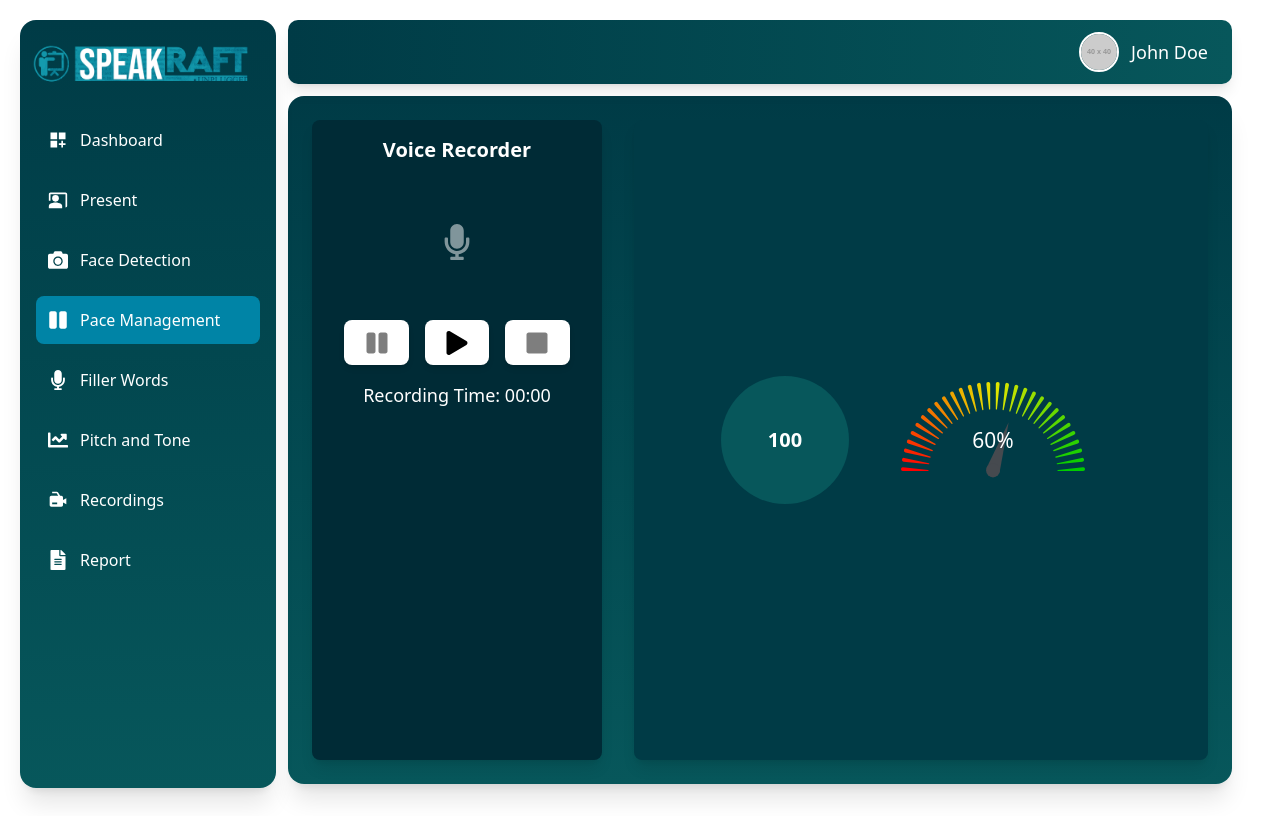
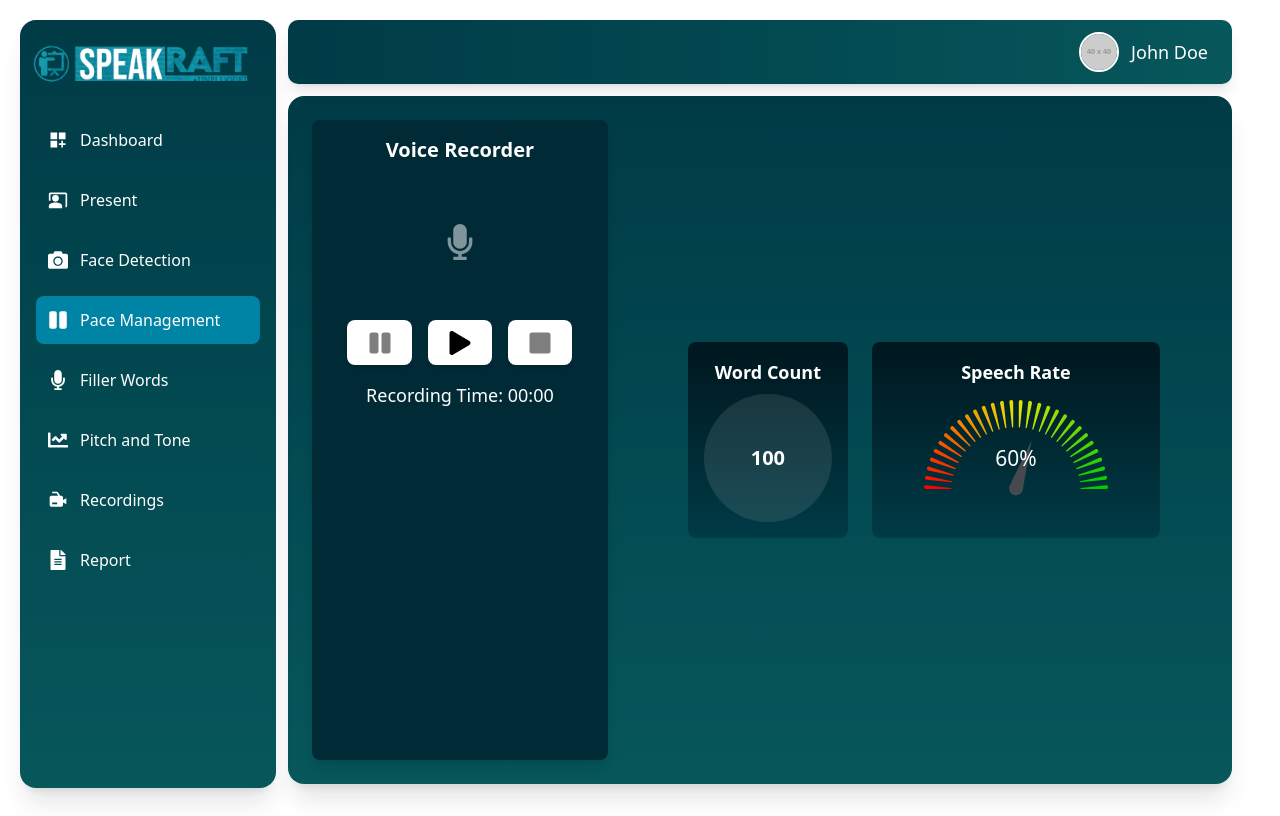
Before and after one commit to Speak-Craft/frontend, a React (Vite) app: page /pace-management in a window 1280 px wide. Built offline with nearby package versions, Linux system fonts and the light colour scheme.

Commit message:
pace mANAGEMENT UI

```diff
--- a/src/components/PaceManagement.jsx
+++ b/src/components/PaceManagement.jsx
@@ -210,15 +210,19 @@ const PaceManagement = () => {
           </div>
 
           {/* Right side */}
+          <div className="w-full flex flex-col sm:flex-row justify-center items-center gap-6">
 
-          <div className="w-full bg-[#003b46] p-6 rounded-lg flex flex-col sm:flex-row justify-center items-center gap-4 shadow-lg">
-
-    {/* Circle with Number */}
-    <div className="flex justify-center items-center rounded-full w-24 h-24 sm:w-32 sm:h-32 bg-[#07575b] text-white text-xl font-semibold">
+{/* Word Count Section */}
+<div className="flex flex-col items-center rounded-lg p-4 bg-gradient-to-b from-[#00171f] to-[#003b46] dark:from-[#003b46] dark:to-[#07575b]">
+  <h3 className="text-white text-lg font-semibold mb-2">Word Count</h3>
+  <div className="flex justify-center items-center rounded-full w-24 h-24 sm:w-32 sm:h-32 bg-white/10 dark:bg-white/20 text-white text-xl font-semibold">
     100
   </div>
+</div>
 
-{/* Gauge Chart for WPM */}
+{/* Speech Rate Section */}
+<div className="flex flex-col items-center rounded-lg p-4 bg-gradient-to-b from-[#00171f] to-[#003b46] dark:from-[#003b46] dark:to-[#07575b]">
+  <h3 className="text-white text-lg font-semibold mb-2">Speech Rate</h3>
   <div className="flex justify-center">
     <GaugeChart
       id="wpm-gauge"
@@ -227,10 +231,13 @@ const PaceManagement = () => {
       arcWidth={0.3}
       percent={120 / 200}
       textColor="#fff"
-    style={{ width: '16rem', height: '8rem' }}  // Slightly smaller for tighter spacing
+      style={{ width: '16rem', height: '8rem' }}
     />
   </div>
 </div>
+
+</div>
+
 
 
         </div>
```
Lines whose indentation alone changed are shown as unchanged.
